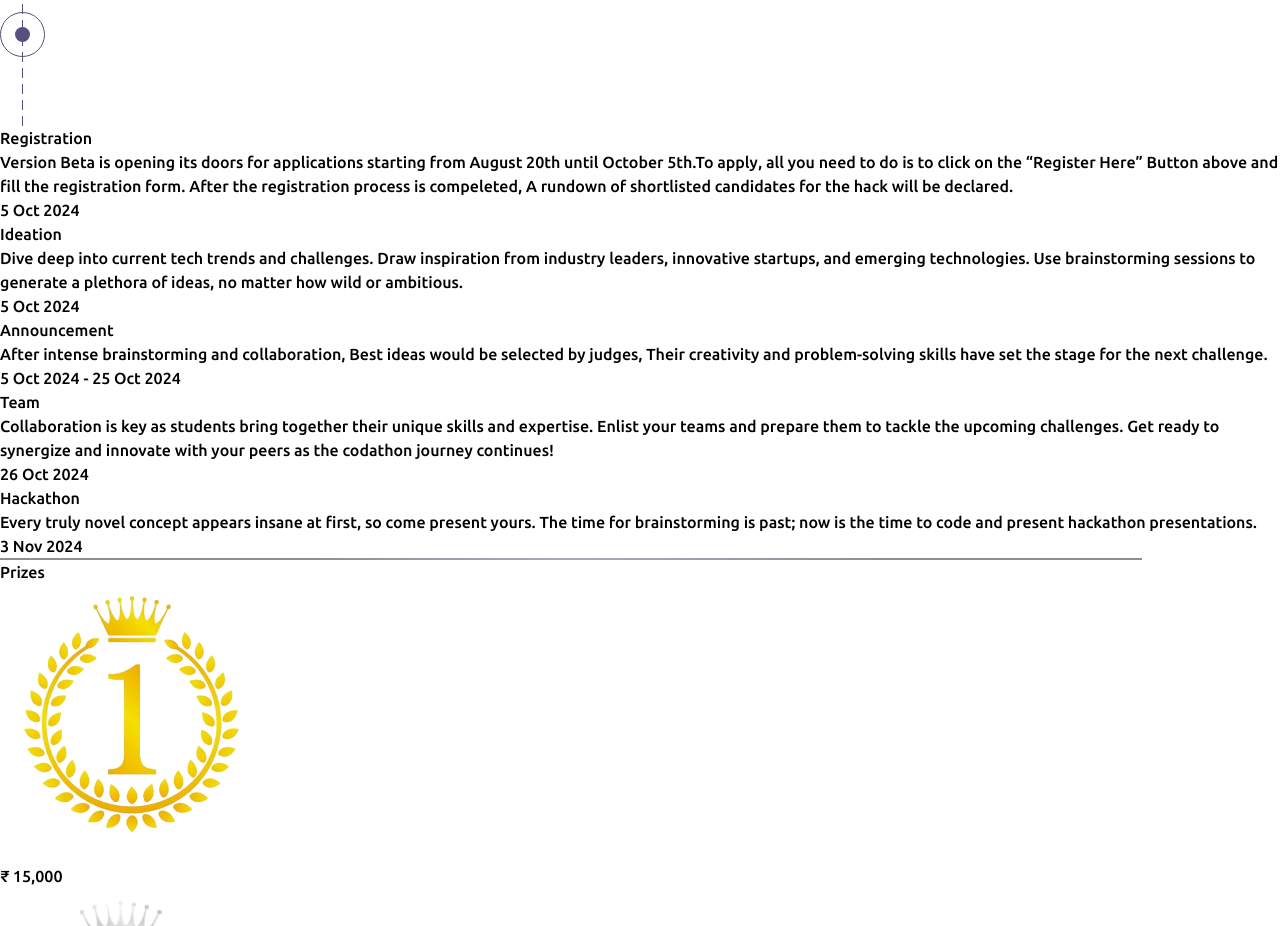
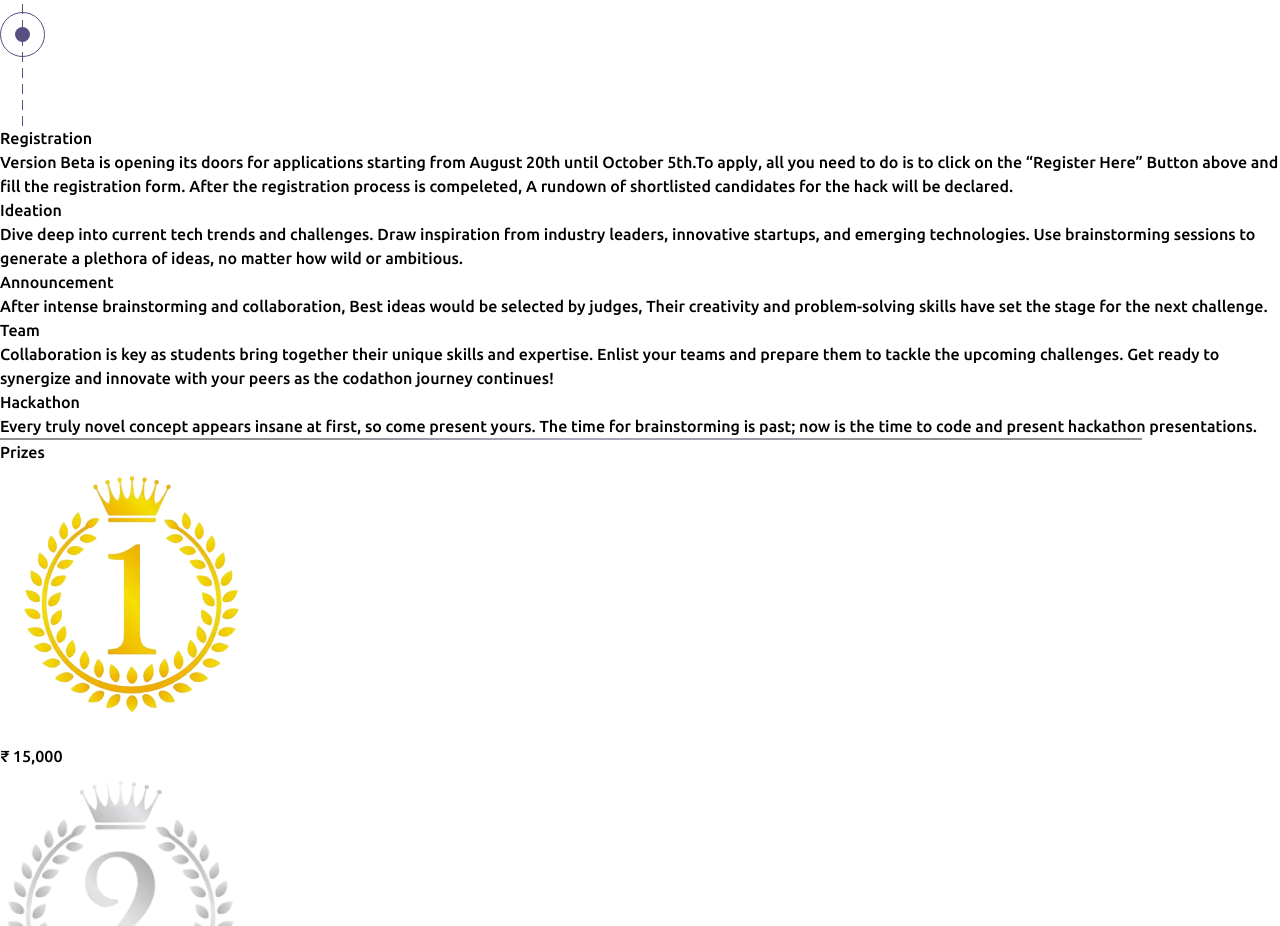
Before and after one commit to pm-8/Version-Beta-Main, a React (Vite) app: page / in a window 1280 px wide. Shown: the part 3343-4269 px from the top of the page. Built offline with nearby package versions, Linux system fonts and the light colour scheme.

Commit message:
Update Schedule.jsx

```diff
--- a/src/Components/Schedule.jsx
+++ b/src/Components/Schedule.jsx
@@ -4,15 +4,14 @@ const Schedule = () => {
       id="schedule"
       className="w-9/12 mx-auto mt-24 flex flex-col gap-16 pb-20"
     >
-      <h1 className="text-[#897be2] text-center text-[45px] uppercase font-bold">
+      <h1 className="text-[#897be2] text-center text-[45px] uppercase font-bold hover:scale-110 transition-transform duration-300">
         Schedule
       </h1>
       <div className="relative">
         <div className="flex justify-center">
           <img src="/Images/Group 13.svg" alt="" />
         </div>
-        <div className="w-[100%]">
-        <div className="absolute top-6 border border-[#07F8EA] rounded-lg w-[500px] h-[180px] p-4 right-[55%] hover:bg-[#1e1e20] hover:backdrop-blur-md hover:bg-opacity-30 transition-all duration-300">
+        <div className="absolute top-6 border border-[#07F8EA] rounded-lg w-[500px] h-[180px] p-4 hover:bg-[#1e1e20] hover:backdrop-blur-md hover:bg-opacity-30 transition-all duration-300">
           <h1 className="text-[#07F8EA] text-3xl relative">Registration</h1>
           <p className="text-[#ccc] text-[13px] mt-4 font-normal">
             Version Beta is opening its doors for applications starting from
@@ -23,10 +22,7 @@ const Schedule = () => {
           </p>
           <div className="h-[1px] top-9 right-[8px] translate-x-[60px] w-[51px] bg-[#07F8EA] absolute"></div>
         </div>
-        <div className=""><h1 className="text-teal-50 absolute top-[3%] left-[55%] text-[30px] text-opacity-40 hover:blur-none hover:text-opacity-100 duration-300 ">5 Oct 2024</h1></div>
-        </div>
-        <div>
-        <div className="absolute top-64 translate-y-6 border border-[#07F8EA] rounded-lg w-[500px] h-[180px] p-4 left-[55.0%]  hover:bg-[#1e1e20] hover:backdrop-blur-md hover:bg-opacity-30 transition-all duration-300">
+        <div className="absolute right-0 top-64 translate-y-6 border border-[#07F8EA] rounded-lg w-[500px] h-[180px] p-4 hover:bg-[#1e1e20] hover:backdrop-blur-md hover:bg-opacity-30 transition-all duration-300">
           <h1 className="text-[#07F8EA] text-3xl">Ideation</h1>
           <p className="text-[#ccc] text-[13px] mt-4 font-normal">
             Dive deep into current tech trends and challenges. Draw inspiration
@@ -36,10 +32,7 @@ const Schedule = () => {
           </p>
           <div className="h-[1px] w-[50px] left-[5px] absolute top-9 -translate-x-14 bg-[#07F8EA]"></div>
         </div>
-        <div className=""><h1 className="text-teal-50 absolute top-[22.5%] right-[55%] text-[30px] text-opacity-40 hover:blur-none hover:text-opacity-100 duration-300 ">5 Oct 2024</h1></div>
-        </div>
-        <div>
-        <div className="absolute bottom-96 -translate-y-40 border border-[#07F8EA] rounded-lg w-[500px] h-[170px] p-4 right-[55.0%]   hover:bg-[#1e1e20] hover:backdrop-blur-md hover:bg-opacity-30 transition-all duration-300">
+        <div className="absolute bottom-96 -translate-y-40 border border-[#07F8EA] rounded-lg w-[500px] h-[170px] p-4 hover:bg-[#1e1e20] hover:backdrop-blur-md hover:bg-opacity-30 transition-all duration-300">
           <h1 className="text-[#07F8EA] text-3xl">Announcement</h1>
           <p className="text-[#ccc] text-[13px] mt-4 font-normal">
             After intense brainstorming and collaboration, Best ideas would be
@@ -48,9 +41,7 @@ const Schedule = () => {
           </p>
           <div className="h-[1px] top-[33px] right-[9px] translate-x-[60px] w-[51px] bg-[#07F8EA] absolute"></div>
         </div>
-        <div className=""><h1 className="text-teal-50 absolute top-[46.5%] left-[55%] text-[30px] text-opacity-40 hover:blur-none hover:text-opacity-100 duration-300 ">5 Oct 2024 - 25 Oct 2024</h1></div>        </div>
-        <div>
-        <div className="absolute bottom-56 border border-[#07F8EA] rounded-lg w-[500px] h-[180px] p-4 left-[55.0%]  hover:bg-[#1e1e20] hover:backdrop-blur-md hover:bg-opacity-30 transition-all duration-300">
+        <div className="absolute right-0 bottom-56 border border-[#07F8EA] rounded-lg w-[500px] h-[180px] p-4 hover:bg-[#1e1e20] hover:backdrop-blur-md hover:bg-opacity-30 transition-all duration-300">
           <h1 className="text-[#07F8EA] text-3xl">Team</h1>
           <p className="text-[#ccc] text-[13px] mt-4 font-normal">
             Collaboration is key as students bring together their unique skills
@@ -60,10 +51,7 @@ const Schedule = () => {
           </p>
           <div className="h-[1px] w-[52px] left-[4px] absolute top-[34px] -translate-x-14 bg-[#07F8EA]"></div>
         </div>
-        <div className=""><h1 className="text-teal-50 absolute top-[70%] right-[55%] text-[30px] text-opacity-40 hover:blur-none hover:text-opacity-100 duration-300 ">26 Oct 2024</h1></div>
-        </div>
-        <div>
-        <div className="absolute bottom-0 translate-y-16 border border-[#07F8EA] rounded-lg w-[500px] h-[180px] p-4 right-[55.0%]   hover:bg-[#1e1e20] hover:backdrop-blur-md hover:bg-opacity-30 transition-all duration-300">
+        <div className="absolute bottom-0 translate-y-16 border border-[#07F8EA] rounded-lg w-[500px] h-[180px] p-4 hover:bg-[#1e1e20] hover:backdrop-blur-md hover:bg-opacity-30 transition-all duration-300">
           <h1 className="text-[#07F8EA] text-3xl">Hackathon</h1>
           <p className="text-[#ccc] text-[13px] mt-4 font-normal">
             Every truly novel concept appears insane at first, so come present
@@ -72,8 +60,6 @@ const Schedule = () => {
           </p>
           <div className="h-[1px] top-[23px] right-[9px] translate-x-[60px] w-[51px] bg-[#07F8EA] absolute"></div>
         </div>
-        <div className=""><h1 className="text-teal-50 absolute top-[91.5%] left-[55%] text-[30px] text-opacity-40 hover:blur-none hover:text-opacity-100 duration-300 ">3 Nov 2024</h1></div>
-        </div>
       </div>
     </div>
   );
```
